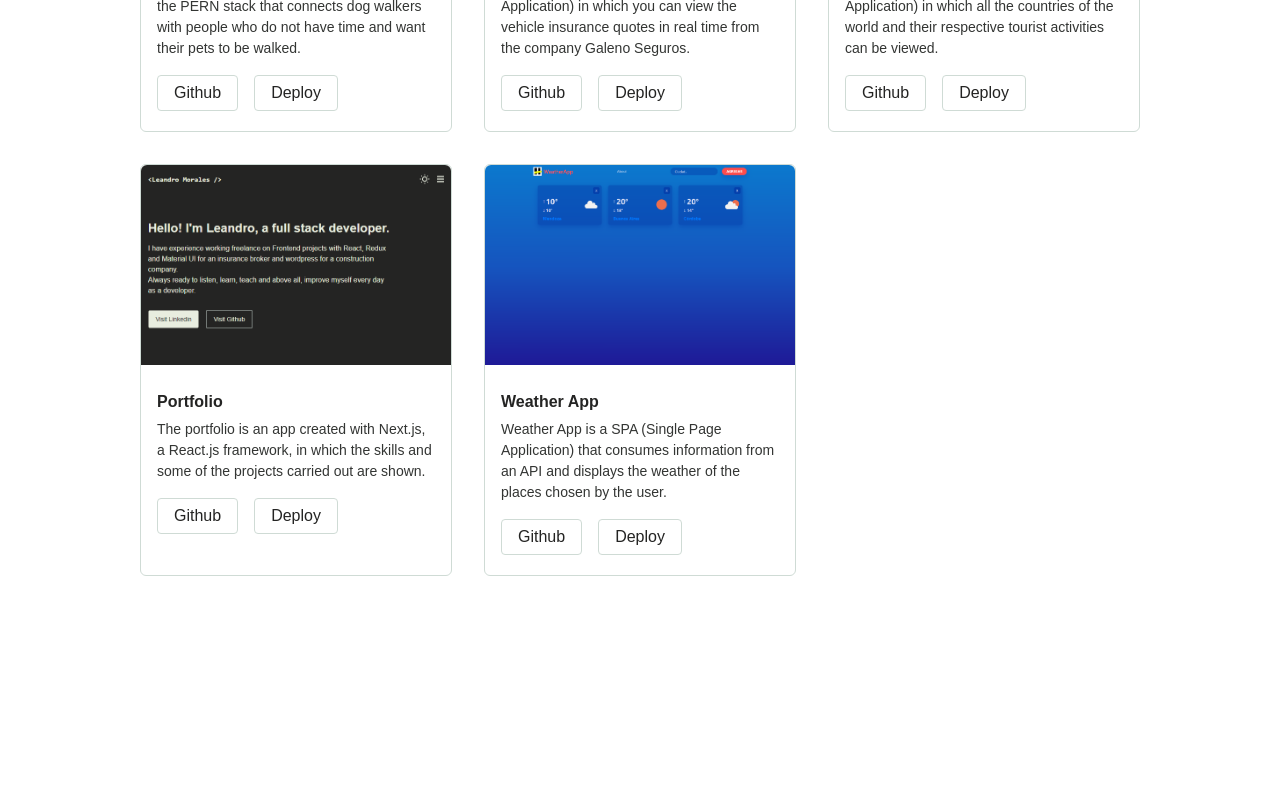
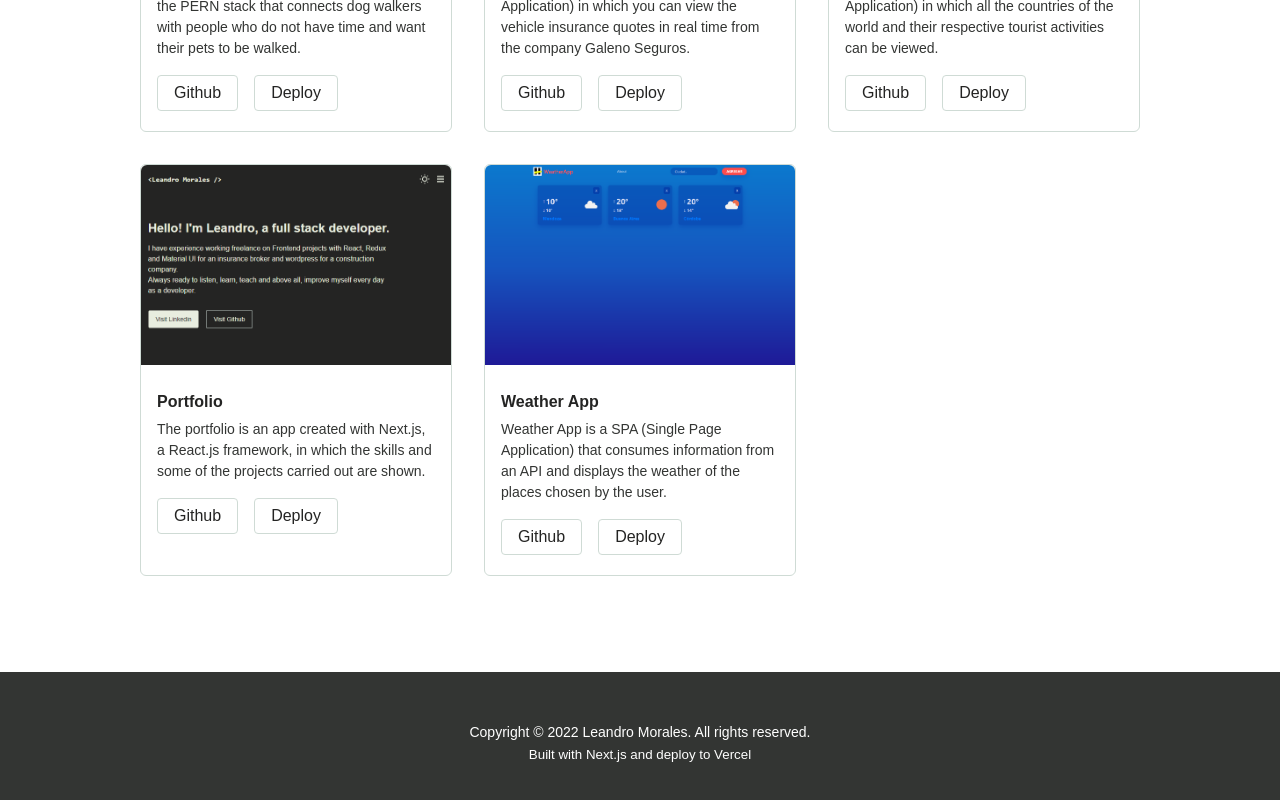
Before and after one commit to lemorles/porfolio, a Next.js app: page / in a window 1280 px wide. Shown: the part 1488-2288 px from the top of the page. Before the commit the page ends 2160 px from the top, so only its background shows below. Built offline with nearby package versions, Linux system fonts and the light colour scheme.

Commit message:
create footer section

```diff
--- /dev/null
+++ b/components/Footer/index.js
@@ -0,0 +1,37 @@
+export default function Footer() {
+  return <footer>
+    <div className="footer__wrapper">
+      <p>
+        Copyright © 2022 Leandro Morales. All rights reserved.
+      </p>
+      <small>
+        Built with Next.js and deploy to Vercel
+      </small>
+    </div>
+    <style jsx>{`
+      footer {
+        background-color: var(--black-light);
+      }
+
+      .footer__wrapper {
+        max-width: 1000px;
+        margin: 0 auto;
+        padding: 50px 16px;
+        display: flex;
+        flex-direction: column;
+        justify-content: center;
+        align-items: center;
+      }
+
+      p {
+        color: var(--white);
+        font-size: 14px;
+        margin-bottom: 4px;
+      }
+
+      small {
+        color: var(--white);
+      }
+    `}</style>
+  </footer>
+}
--- a/layout/layout.js
+++ b/layout/layout.js
@@ -1,4 +1,5 @@
 import { useContext } from "react";
+import Footer from "../components/Footer";
 import Navbar from "../components/Navbar";
 import { ThemeContext } from "../contexts/useTheme";
 
@@ -26,6 +27,7 @@ export default function Layout({ children }) {
     return <>
     <Navbar />
     <main>{children}</main>
+    <Footer />
 
     <style jsx>{`
         main {
```
